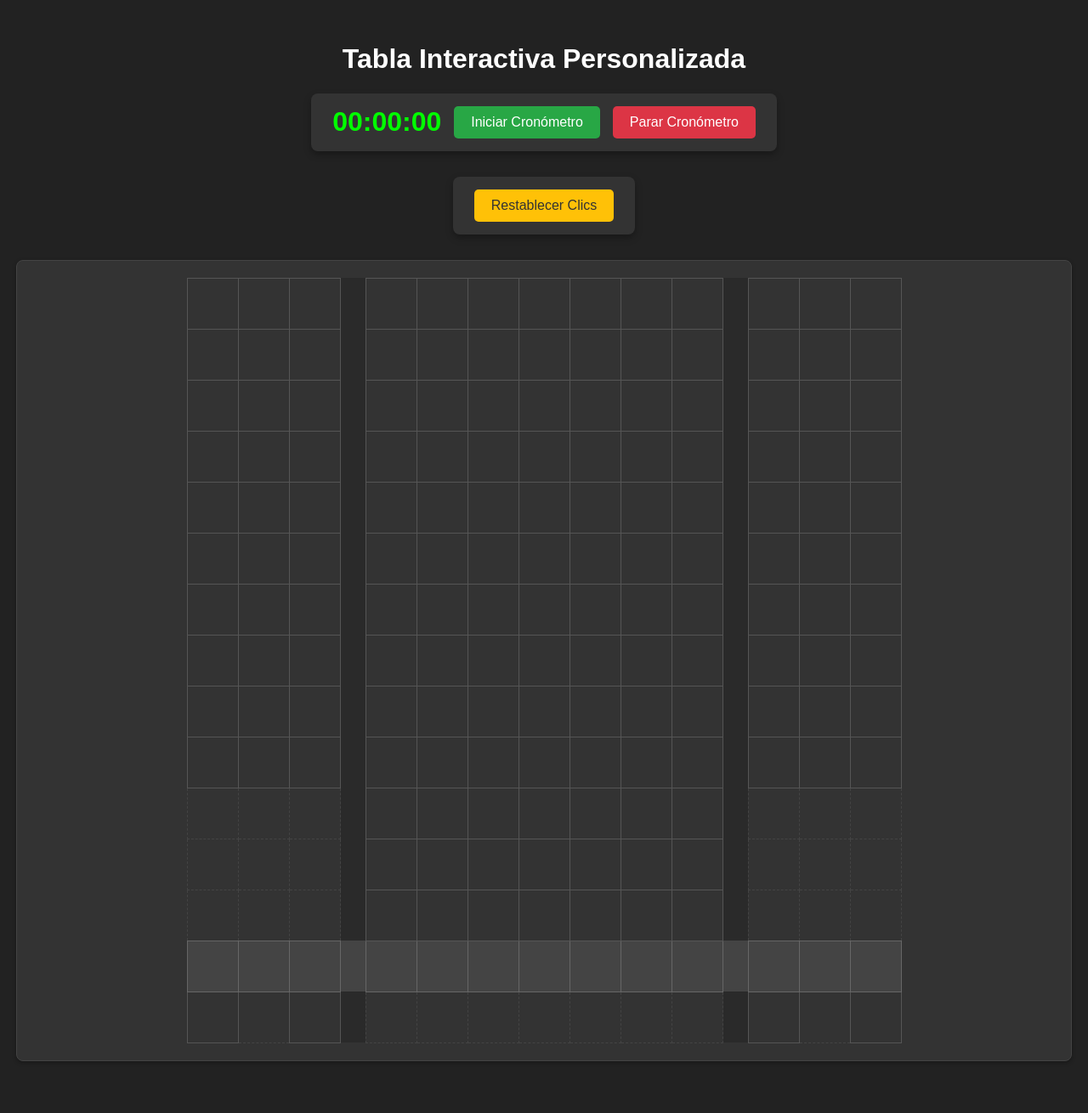
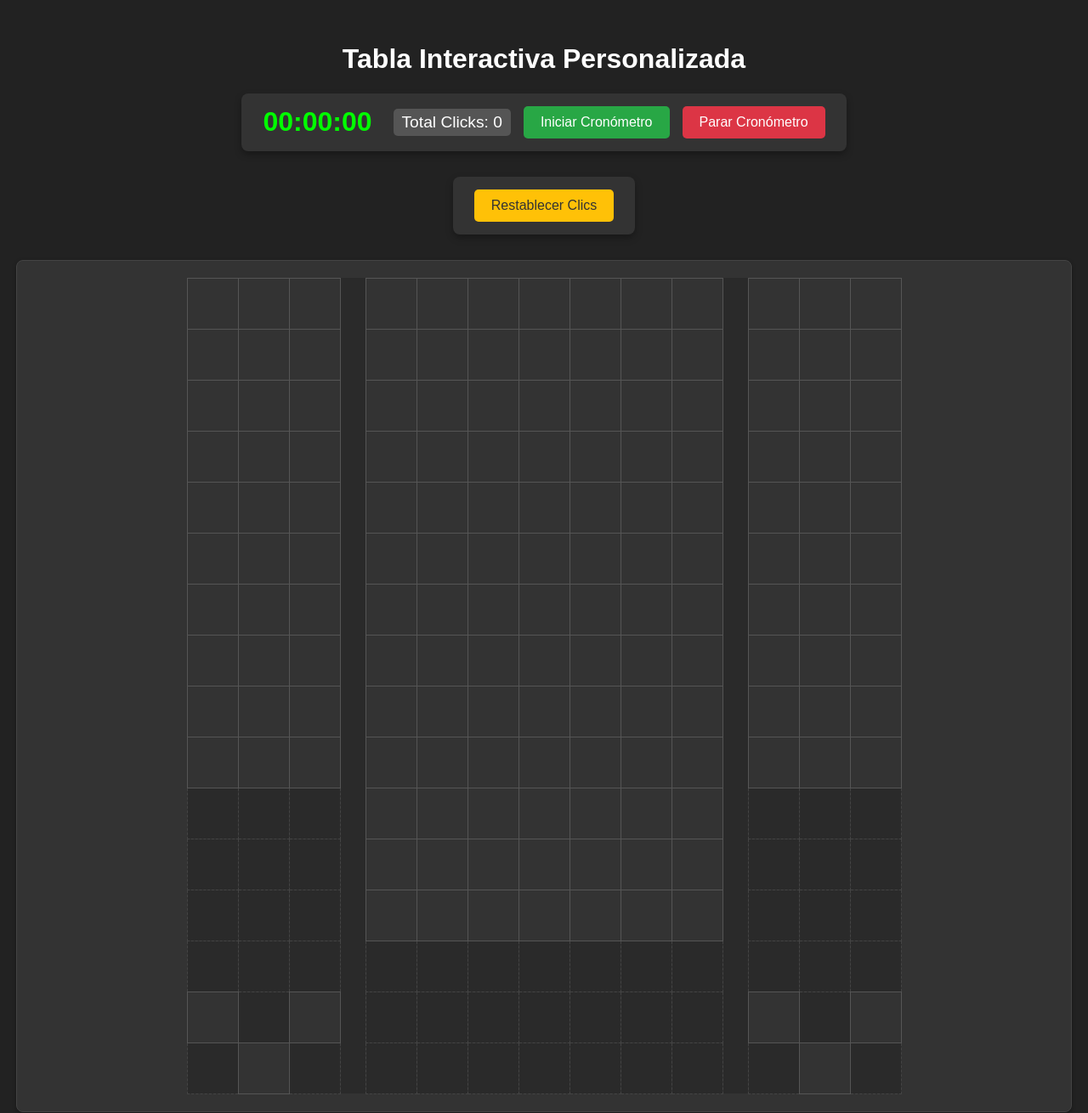
Before and after one commit to Icrdns11/time, a plain HTML site: page index.html in a window 1280 px wide. Shown: the whole page at 85% size. Before the commit the page ends 1287 px from the top, so only its background shows below. Drawn offline with Linux system fonts and the light colour scheme.

Commit message:
Update index.html
55

```diff
--- a/index.html
+++ b/index.html
@@ -37,6 +37,14 @@
             color: #0f0; /* Verde brillante para el cronómetro */
             min-width: 120px;
             text-align: center;
+        }
+        #total-clicks-display {
+            font-size: 1.2em;
+            color: #fff;
+            background-color: #555;
+            padding: 5px 10px;
+            border-radius: 5px;
+            margin-left: 10px;
         }
         button {
             background-color: #007bff; /* Azul por defecto para botones */
@@ -89,36 +97,27 @@
             border: 1px solid #555; /* Borde de celda más oscuro */
             text-align: center;
             vertical-align: middle;
-            cursor: pointer;
+            /* cursor: pointer; */ /* Cursor se define por celda activa */
             transition: background-color 0.3s ease;
             box-sizing: border-box;
             position: relative;
         }
 
         /* Estilos para celdas de espacio y relleno */
-        .spacer-col {
-            width: 30px;
+        .spacer-col, .non-interactive-cell { /* .non-interactive-row td ahora es .non-interactive-cell */
+            width: 30px; /* Esto no afecta al <td> si tiene width */
             background-color: #2a2a2a; /* Color para el espacio en modo oscuro */
-            border: none;
-            cursor: default;
-        }
-        .spacer-col button {
-            display: none;
-        }
-        .empty-placeholder-cell {
-            background-color: transparent;
-            border: 1px dashed #444; /* Borde más sutil para diferenciarlas */
+            border: none; /* Eliminar el borde si es un espaciador puro */
             cursor: default;
             pointer-events: none; /* Asegura que no se pueda interactuar con ellas */
         }
-        .non-interactive-row td {
-            background-color: #444; /* Fondo para la fila no interactiva */
-            cursor: default;
-            pointer-events: none;
-            border-color: #666; /* Borde un poco más claro para distinguir */
+        .non-interactive-cell { /* Nueva clase para celdas inactivas en filas no activas */
+            width: 60px; /* Mantener el ancho de celda normal */
+            border: 1px dashed #444; /* Borde sutil para rellenar */
         }
-        .non-interactive-row td button {
-            color: #ccc; /* Texto más tenue */
+
+        .spacer-col button, .non-interactive-cell button {
+            display: none;
         }
 
         td button {
@@ -126,7 +125,7 @@
             height: 100%;
             border: none;
             background-color: transparent;
-            cursor: inherit;
+            cursor: pointer; /* Solo botones de celdas interactivas tienen cursor pointer */
             font-size: 0.9em;
             color: #eee; /* Texto del botón claro */
             display: flex;
@@ -136,6 +135,11 @@
             padding: 0;
             line-height: 1.2;
         }
+        td.inactive-cell button { /* Para botones dentro de celdas inactivas */
+            cursor: default;
+            pointer-events: none;
+        }
+
         .click-data {
             font-size: 0.7em;
             color: #bbb; /* Color para los datos de clic */
@@ -200,6 +204,7 @@
 
     <div id="timer-controls">
         <span id="timer-display">00:00:00</span>
+        <span id="total-clicks-display">Total Clicks: 0</span>
         <button id="start-timer-btn">Iniciar Cronómetro</button>
         <button id="stop-timer-btn">Parar Cronómetro</button>
     </div>
@@ -213,7 +218,8 @@
     </div>
 
     <script>
-        let globalClickOrder = 0;
+        let globalClickOrder = 0; // Orden global del click
+        let totalClicksCounter = 0; // Contador de todos los clicks
         let timerInterval;
         let startTime;
         let timerRunning = false;
@@ -222,7 +228,7 @@
         // --- Funciones del Cronómetro ---
         function startTimer() {
             if (!timerRunning) {
-                startTime = Date.now() - elapsedTimeAtPause; // Resta el tiempo ya transcurrido
+                startTime = Date.now() - elapsedTimeAtPause;
                 timerInterval = setInterval(updateTimer, 1000);
                 timerRunning = true;
                 document.getElementById('start-timer-btn').disabled = true;
@@ -234,7 +240,7 @@
             if (timerRunning) {
                 clearInterval(timerInterval);
                 timerRunning = false;
-                elapsedTimeAtPause = Date.now() - startTime; // Guarda el tiempo al pausar
+                elapsedTimeAtPause = Date.now() - startTime;
                 document.getElementById('start-timer-btn').disabled = false;
                 document.getElementById('stop-timer-btn').disabled = true;
             }
@@ -252,6 +258,11 @@
                 `${formatTime(hours)}:${formatTime(minutes)}:${formatTime(seconds)}`;
         }
 
+        // --- Función para actualizar el contador de clics totales ---
+        function updateTotalClicksDisplay() {
+            document.getElementById('total-clicks-display').textContent = `Total Clicks: ${totalClicksCounter}`;
+        }
+
         // --- Función para crear la tabla única con estructura específica ---
         function createSpecificTable() {
             const numRowsSide = 10; // Filas para las secciones laterales
@@ -262,41 +273,44 @@
             const table = document.getElementById('interactiveTable');
             table.innerHTML = ''; // Limpiar tabla existente
             globalClickOrder = 0; // Reiniciar el orden de clic
+            totalClicksCounter = 0; // Reiniciar el contador de clics totales
+            updateTotalClicksDisplay(); // Actualizar el display
 
             // Determinar el número máximo de filas para el bucle principal
             const maxRows = Math.max(numRowsSide, numRowsCenter);
 
-            // Se añadirán dos filas adicionales al final del bucle principal
-            const totalRowsIncludingNew = maxRows + 2;
+            // Se añadirán tres filas adicionales al final del bucle principal
+            const totalRowsIncludingNew = maxRows + 3;
 
             for (let i = 0; i < totalRowsIncludingNew; i++) {
                 const row = table.insertRow();
 
-                // Lógica para las dos nuevas filas
-                if (i === maxRows) { // Primera fila adicional (no activa)
-                    row.classList.add('non-interactive-row');
-                    for (let k = 0; k < numColsSide; k++) { row.insertCell().innerHTML = `&nbsp;`; } // Sección 1
+                // Primera fila adicional (completamente no interactiva, tipo spacer)
+                if (i === maxRows) {
+                    // Aplica la clase para que se vea como un spacer
+                    for (let k = 0; k < numColsSide; k++) { row.insertCell().classList.add('non-interactive-cell'); }
                     row.insertCell().classList.add('spacer-col');
-                    for (let k = 0; k < numColsCenter; k++) { row.insertCell().innerHTML = `&nbsp;`; } // Sección 2
+                    for (let k = 0; k < numColsCenter; k++) { row.insertCell().classList.add('non-interactive-cell'); }
                     row.insertCell().classList.add('spacer-col');
-                    for (let k = 0; k < numColsSide; k++) { row.insertCell().innerHTML = `&nbsp;`; } // Sección 3
-                    continue; // Pasa a la siguiente iteración del bucle
+                    for (let k = 0; k < numColsSide; k++) { row.insertCell().classList.add('non-interactive-cell'); }
+                    continue;
                 }
 
-                if (i === maxRows + 1) { // Segunda fila adicional (solo extremos activos)
+                // Segunda fila adicional (solo extremos de laterales activos)
+                if (i === maxRows + 1) {
                     // Sección 1: solo la primera y la última de 3 (índices 0 y 2)
                     for (let k = 0; k < numColsSide; k++) {
                         if (k === 0 || k === numColsSide - 1) { // Primera y última
                             addInteractiveCell(row);
                         } else {
-                            row.insertCell().classList.add('empty-placeholder-cell');
+                            row.insertCell().classList.add('non-interactive-cell'); // Ahora es non-interactive-cell
                         }
                     }
                     row.insertCell().classList.add('spacer-col');
 
                     // Sección 2: 7 columnas (ninguna activa en esta fila)
                     for (let k = 0; k < numColsCenter; k++) {
-                        row.insertCell().classList.add('empty-placeholder-cell');
+                        row.insertCell().classList.add('non-interactive-cell');
                     }
                     row.insertCell().classList.add('spacer-col');
 
@@ -305,11 +319,41 @@
                         if (k === 0 || k === numColsSide - 1) { // Primera y última
                             addInteractiveCell(row);
                         } else {
-                            row.insertCell().classList.add('empty-placeholder-cell');
+                            row.insertCell().classList.add('non-interactive-cell');
                         }
                     }
-                    continue; // Pasa a la siguiente iteración del bucle
+                    continue;
                 }
+
+                // Tercera fila adicional (solo celdas centrales de laterales activas)
+                if (i === maxRows + 2) {
+                    // Sección 1: solo la celda del medio de 3 (índice 1)
+                    for (let k = 0; k < numColsSide; k++) {
+                        if (k === 1) { // La del medio
+                            addInteractiveCell(row);
+                        } else {
+                            row.insertCell().classList.add('non-interactive-cell');
+                        }
+                    }
+                    row.insertCell().classList.add('spacer-col');
+
+                    // Sección 2: 7 columnas (ninguna activa en esta fila)
+                    for (let k = 0; k < numColsCenter; k++) {
+                        row.insertCell().classList.add('non-interactive-cell');
+                    }
+                    row.insertCell().classList.add('spacer-col');
+
+                    // Sección 3: solo la celda del medio de 3 (índice 1)
+                    for (let k = 0; k < numColsSide; k++) {
+                        if (k === 1) { // La del medio
+                            addInteractiveCell(row);
+                        } else {
+                            row.insertCell().classList.add('non-interactive-cell');
+                        }
+                    }
+                    continue;
+                }
+
 
                 // Lógica para las filas regulares (hasta maxRows)
                 // Sección 1: 3 columnas (solo si estamos dentro del rango de filas de los lados)
@@ -319,7 +363,7 @@
                     }
                 } else {
                     for (let j = 0; j < numColsSide; j++) {
-                        row.insertCell().classList.add('empty-placeholder-cell');
+                        row.insertCell().classList.add('non-interactive-cell');
                     }
                 }
 
@@ -333,7 +377,7 @@
                     }
                 } else {
                     for (let j = 0; j < numColsCenter; j++) {
-                        row.insertCell().classList.add('empty-placeholder-cell');
+                        row.insertCell().classList.add('non-interactive-cell');
                     }
                 }
 
@@ -347,7 +391,7 @@
                     }
                 } else {
                     for (let j = 0; j < numColsSide; j++) {
-                        row.insertCell().classList.add('empty-placeholder-cell');
+                        row.insertCell().classList.add('non-interactive-cell');
                     }
                 }
             }
@@ -357,7 +401,7 @@
         function addInteractiveCell(row) {
             const cell = row.insertCell();
             cell.setAttribute('data-clicks', 0);
-            cell.setAttribute('data-order', -1);
+            cell.setAttribute('data-order', -1); // Almacena el orden del primer clic en esta celda
             const button = document.createElement('button');
             button.innerHTML = `&nbsp;`;
             button.onclick = function() {
@@ -367,18 +411,20 @@
         }
 
         function handleCellClick(cell) {
-            // Se quitó la condición `clicks === 1` para la actualización del contenido
-            // y se maneja directamente el `oldOrder` para mostrarlo siempre que exista.
-
-            if (cell.classList.contains('spacer-col') || cell.classList.contains('empty-placeholder-cell') || cell.closest('.non-interactive-row')) {
-                return; // Ignorar clics en celdas espaciadoras, de relleno o en filas no interactivas
+            // Verifica si la celda es interactiva (no un espaciador ni una celda no interactiva)
+            if (cell.classList.contains('spacer-col') || cell.classList.contains('non-interactive-cell')) {
+                return;
             }
 
             let clicks = parseInt(cell.getAttribute('data-clicks'));
-            const oldOrder = parseInt(cell.getAttribute('data-order')); // Guarda el orden del primer clic
+            const firstClickOrder = parseInt(cell.getAttribute('data-order')); // Orden del primer clic en esta celda
 
-            clicks++;
+            clicks++; // Incrementa los clics en esta celda
             cell.setAttribute('data-clicks', clicks);
+
+            globalClickOrder++; // Incrementa el orden global del click para CADA click
+            totalClicksCounter++; // Incrementa el contador total de clics
+            updateTotalClicksDisplay(); // Actualiza el display del contador
 
             // Limpiar todas las clases de color existentes
             cell.classList.forEach(className => {
@@ -389,24 +435,23 @@
 
             const button = cell.querySelector('button');
 
-            if (oldOrder === -1) { // Si es el primer clic general en esta celda
+            if (firstClickOrder === -1) { // Si es el primer clic en ESTA celda específica
                 cell.classList.add('green');
-                globalClickOrder++;
-                cell.setAttribute('data-order', globalClickOrder);
-                // El contenido ahora muestra el nuevo orden y los clics
+                cell.setAttribute('data-order', globalClickOrder); // Asigna el orden global actual
                 button.innerHTML = `${globalClickOrder}<br><span class="click-data">Clics: ${clicks}</span>`;
-            } else { // Clics subsiguientes
-                const redScaleIndex = Math.min(clicks - 2, 9); // Escala de 0 a 9 para 2do clic en adelante
+            } else { // Si ya se hizo clic en esta celda antes
+                const redScaleIndex = Math.min(clicks - 2, 9); // Ajustar escala para clic #2 en adelante
                 cell.classList.add(`red-scale-${redScaleIndex}`);
-                // Muestra el orden original y los clics actuales
-                button.innerHTML = `${oldOrder}<br><span class="click-data">Clics: ${clicks}</span>`;
+                // Ahora, el texto muestra el ÚLTIMO orden de clic global y los clics de la celda
+                button.innerHTML = `${globalClickOrder}<br><span class="click-data">Clics: ${clicks}</span>`;
             }
         }
 
 
         // --- Función para restablecer todos los clics ---
         function resetAllClicks() {
-            const allCells = document.querySelectorAll('#interactiveTable td:not(.spacer-col):not(.empty-placeholder-cell):not(.non-interactive-row td)');
+            // Selecciona solo las celdas que son interactivas (no spacers ni non-interactive-cell)
+            const allCells = document.querySelectorAll('#interactiveTable td:not(.spacer-col):not(.non-interactive-cell)');
             allCells.forEach(cell => {
                 cell.setAttribute('data-clicks', 0);
                 cell.setAttribute('data-order', -1);
@@ -420,7 +465,9 @@
                     button.innerHTML = `&nbsp;`;
                 }
             });
-            globalClickOrder = 0;
+            globalClickOrder = 0; // Reiniciar el contador global de orden
+            totalClicksCounter = 0; // Reiniciar el contador total de clics
+            updateTotalClicksDisplay(); // Actualizar el display del contador
         }
 
         // --- Inicialización ---
```
